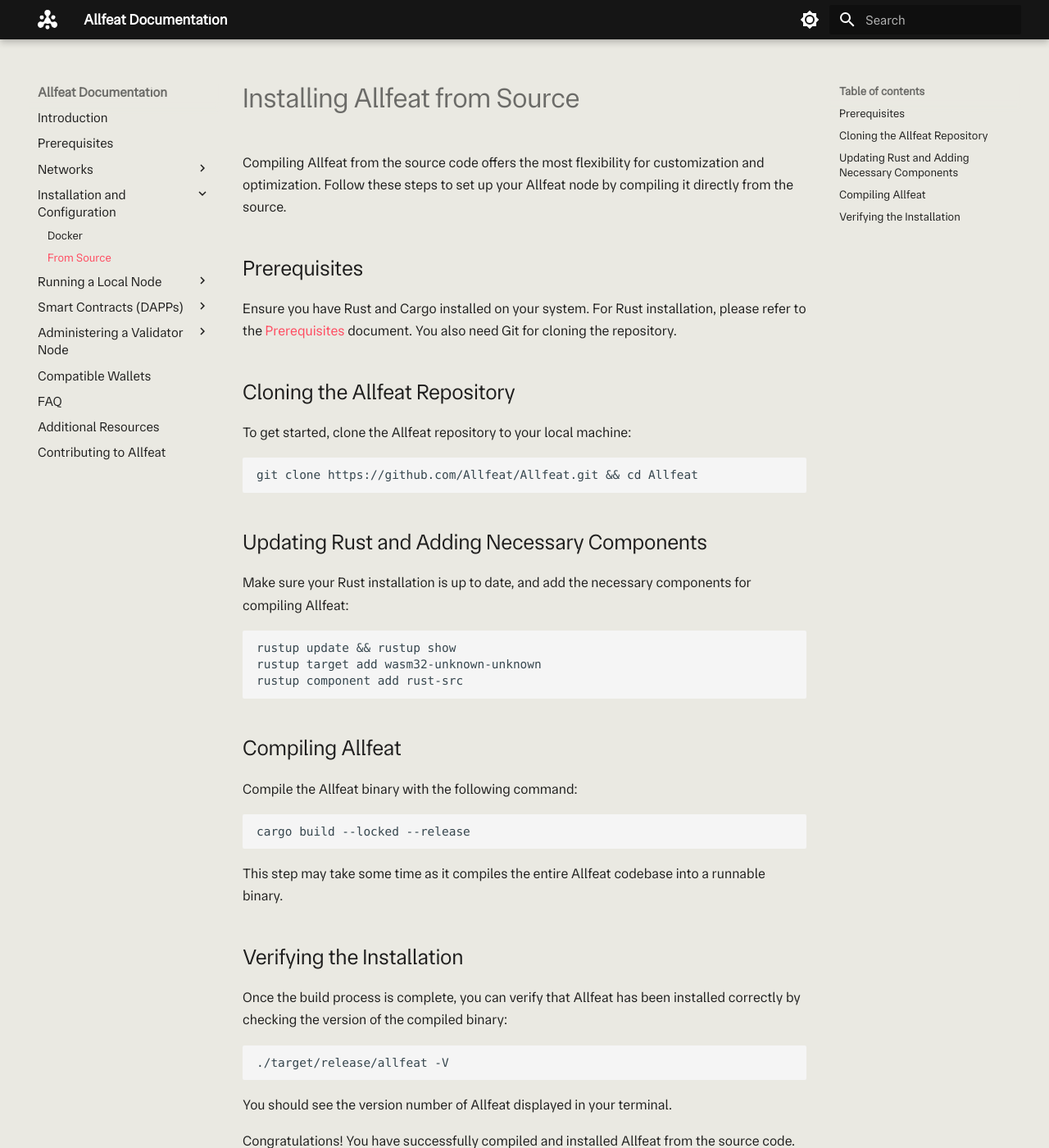
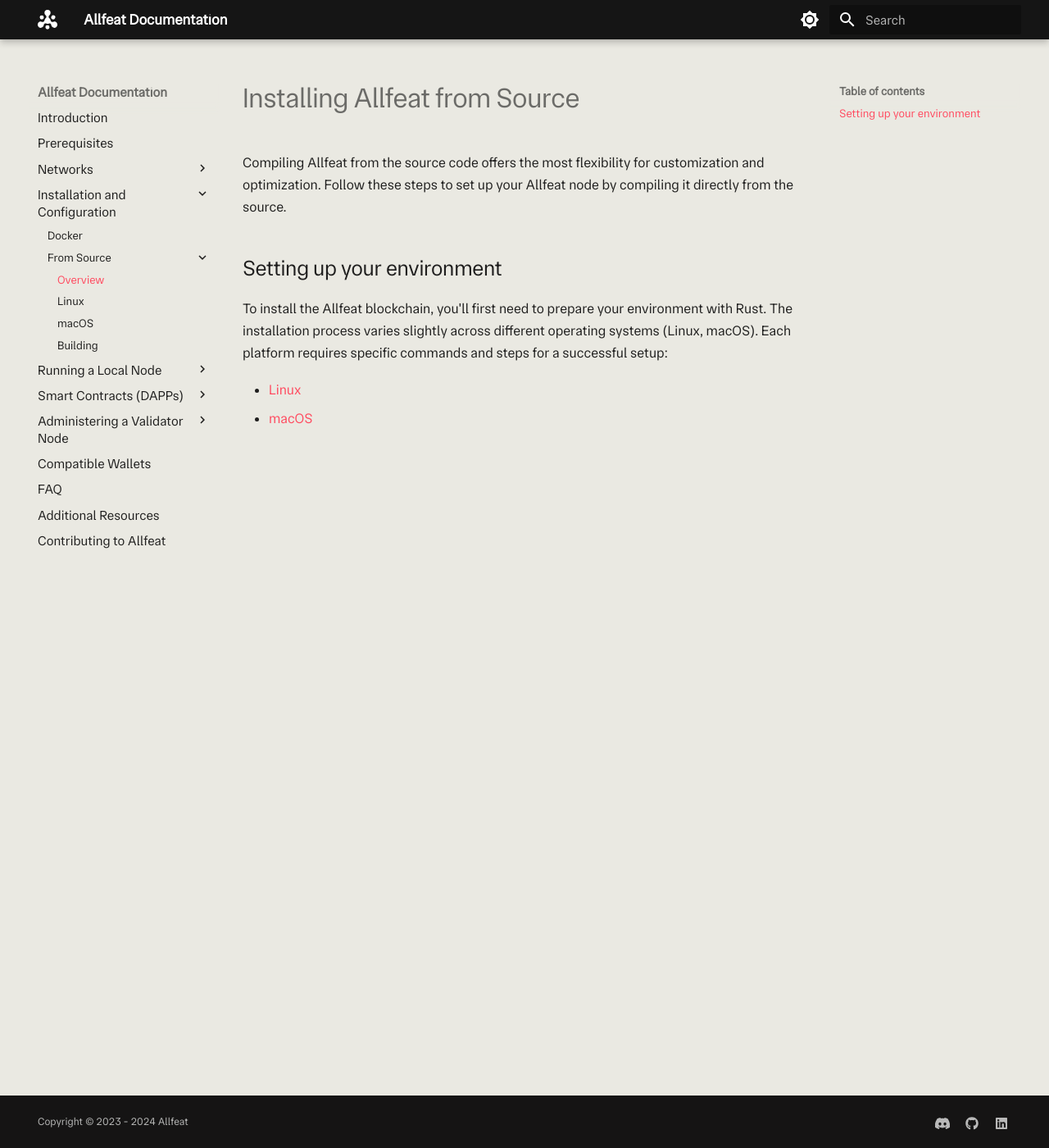
Before and after one commit to Allfeat/docs, an MkDocs documentation site: the page built from docs/installation/from-source.md, in a window 1280 px wide and 1400 px high. Shown: the whole window at 82% size. Built offline with MkDocs 1.6.1 and Material for MkDocs 9.7.7, drawn with Linux system fonts in a browser that asks for light colours; some of the changed text lies outside the part shown.

Commit message:
Deps prerequisite (#12)
* rewrite and re-organize source installation for accuracy

* fix code light bg

````diff
--- a/docs/installation/from-source.md
+++ b/docs/installation/from-source.md
@@ -2,49 +2,11 @@
 
 Compiling Allfeat from the source code offers the most flexibility for customization and optimization. Follow these steps to set up your Allfeat node by compiling it directly from the source.
 
-## Prerequisites
+## Setting up your environment
 
-Ensure you have Rust and Cargo installed on your system. For Rust installation, please refer to the [Prerequisites](../prerequisites.md) document. You also need Git for cloning the repository.
+To install the Allfeat blockchain, you'll first need to prepare your environment with Rust.
+The installation process varies slightly across different operating systems (Linux, macOS).
+Each platform requires specific commands and steps for a successful setup:
 
-## Cloning the Allfeat Repository
-
-To get started, clone the Allfeat repository to your local machine:
-
-```bash
-git clone https://github.com/Allfeat/Allfeat.git && cd Allfeat
-```
-
-
-## Updating Rust and Adding Necessary Components
-
-Make sure your Rust installation is up to date, and add the necessary components for compiling Allfeat:
-
-```bash
-rustup update && rustup show
-rustup target add wasm32-unknown-unknown
-rustup component add rust-src
-```
-
-## Compiling Allfeat
-
-Compile the Allfeat binary with the following command:
-
-```bash
-cargo build --locked --release
-```
-
-This step may take some time as it compiles the entire Allfeat codebase into a runnable binary.
-
-## Verifying the Installation
-
-Once the build process is complete, you can verify that Allfeat has been installed correctly by checking the version of the compiled binary:
-
-```bash
-./target/release/allfeat -V
-```
-
-You should see the version number of Allfeat displayed in your terminal.
-
-Congratulations! You have successfully compiled and installed Allfeat from the source code. You're now ready to run your local Allfeat node for development, testing, or even as a validator node.
-
-For more information on running your node and advanced configuration options, refer to the following sections of this documentation.
+- [Linux](linux.md)
+- [macOS](macos.md)
--- a/docs/stylesheets/extra.css
+++ b/docs/stylesheets/extra.css
@@ -32,6 +32,8 @@
     --md-primary-fg-color--light: #EDE8D5;
     --md-primary-fg-color--dark:  #12172a;
     --md-default-bg-color: #151515;
+    --md-code-bg-color: #2c3e50;
+    --md-code-fg-color: #EDE8D5;
     color: #d9d9d9;
 }
 
--- a/mkdocs.yml
+++ b/mkdocs.yml
@@ -54,7 +54,11 @@
     - Harmonie Testnet: 'networks/harmonie.md'
   - Installation and Configuration:
     - Docker: 'installation/docker.md'
-    - From Source: 'installation/from-source.md'
+    - From Source:
+      - Overview: 'installation/from-source.md'
+      - Linux: 'installation/linux.md'
+      - macOS: 'installation/macos.md'
+      - Building: 'installation/build-allfeat.md'
   - Running a Local Node:
     - With Docker: 'running-a-node/docker.md'
     - Without Docker: 'running-a-node/without-docker.md'
````
Also changed, not shown: docs/installation/build-allfeat.md (added, +35 -0 lines), docs/installation/linux.md (added, +103 -0 lines), docs/installation/macos.md (added, +105 -0 lines), docs/prerequisites.md (+4 -2 lines).
